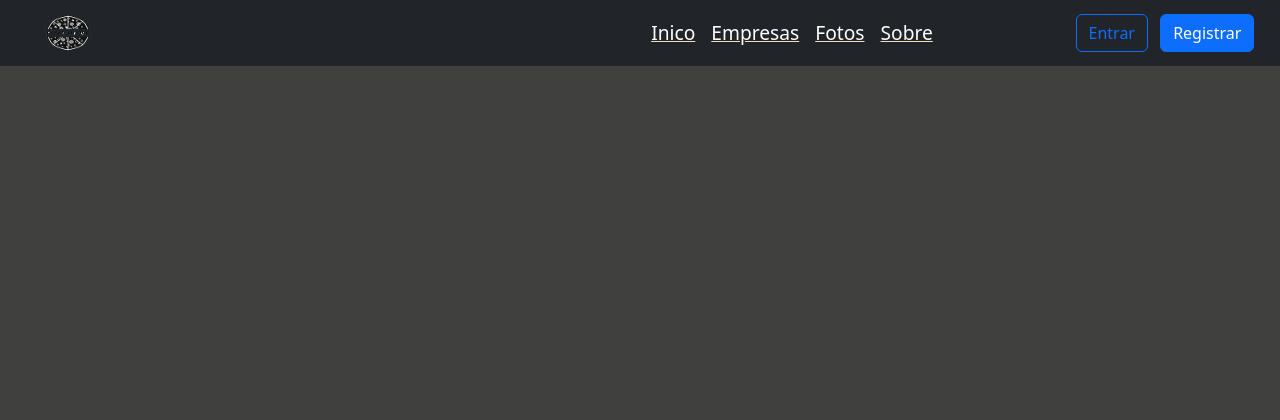
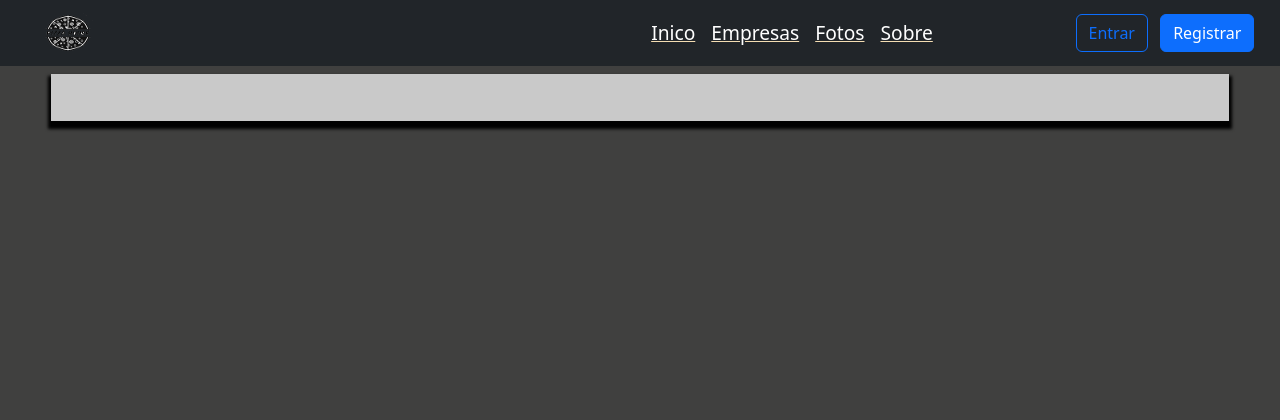
Before and after one commit to xKuth/Projeto_padaria-django, a Django app: page /interprise/interprise in a window 1280 px wide. Shown: the top 420 px of the page. Run offline with Django 5.2, Linux system fonts and the light colour scheme; some libraries are stand-ins or nearby versions.

Commit message:
add skelet on page interprise_page

```diff
--- a/interprises/templates/html/interprise_page.html
+++ b/interprises/templates/html/interprise_page.html
@@ -8,7 +8,19 @@
     <title>Interprise</title>
 </head>
 <body>
-    {% block header %}
+    {% block header %}\
+    <main>
+        <section class="section_enterprise">
+            <div>
+                <div class="container">
+                    <div>
+
+                    </div>
+                </div>
+            </div>
+        </section>
+        <section></section>
+    </main>
 
     {% endblock header %}
     {% block footer %}{% endblock footer %}
```
